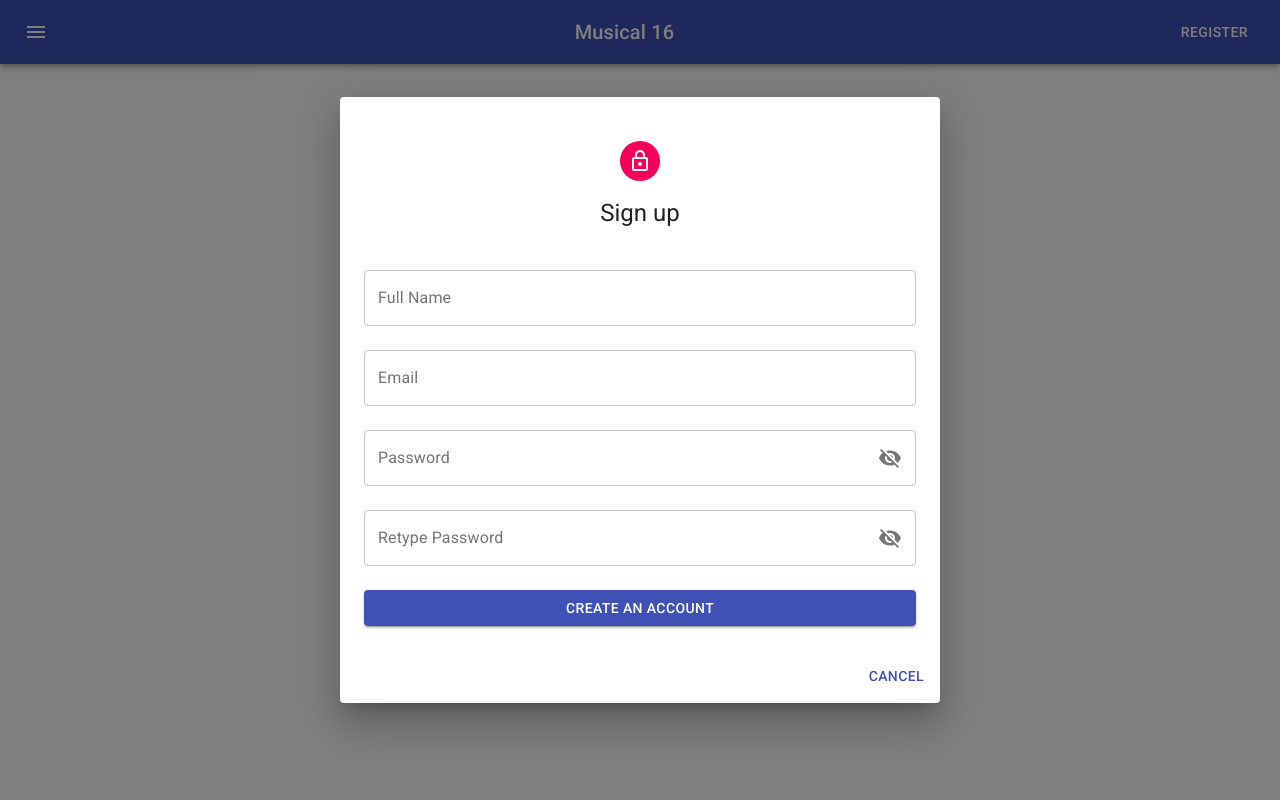
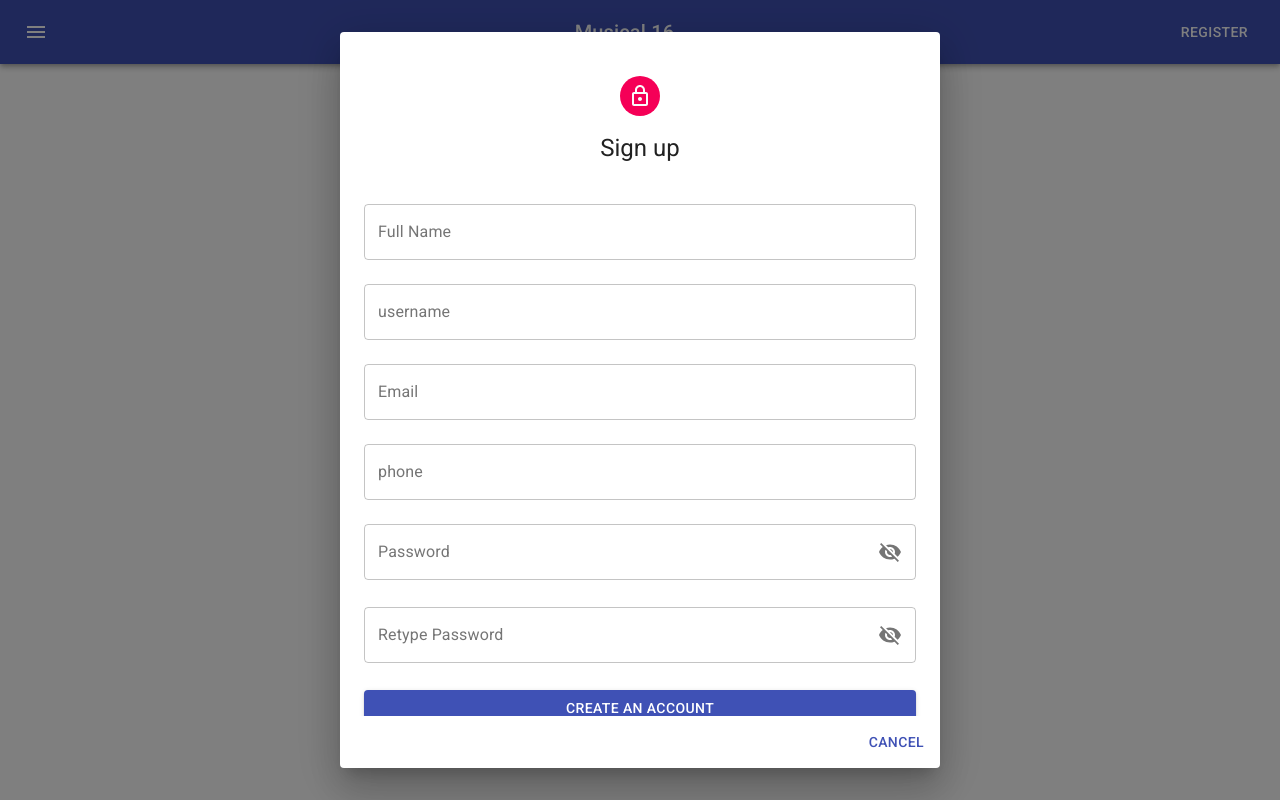
Before and after one commit to vo-vuong/FE_Reactjs, a React (Create React App) app: page / in a window 1280 px wide. Both pictures are taken after a click on the button "REGISTER". Built offline with nearby package versions, Linux system fonts and the light colour scheme.

Commit message:
add register form

```diff
--- a/src/components/form-controls/PasswordField/index.jsx
+++ b/src/components/form-controls/PasswordField/index.jsx
@@ -1,3 +1,4 @@
+import { FormHelperText } from '@material-ui/core';
 import FormControl from '@material-ui/core/FormControl';
 import IconButton from '@material-ui/core/IconButton';
 import InputAdornment from '@material-ui/core/InputAdornment';
@@ -20,7 +21,7 @@ PasswordField.propTypes = {
 function PasswordField(props) {
   const { form, name, label, disabled } = props;
   const { errors } = form;
-  const hasError = errors[name];
+  const hasError = !!errors[name];
 
   const [showPassword, setShowPassword] = useState(false);
 
@@ -29,7 +30,7 @@ function PasswordField(props) {
   };
 
   return (
-    <FormControl fullWidth margin="normal" variant="outlined">
+    <FormControl error={hasError} fullWidth margin="normal" variant="outlined">
       <InputLabel htmlFor={name}>{label}</InputLabel>
       <Controller
         name={name} // cai ni chac chan phai co
@@ -47,9 +48,9 @@ function PasswordField(props) {
           </InputAdornment>
         }
         disabled={disabled}
-        error={!!hasError} // ep boolean gi do
-        helperText={errors[name]?.message} //luc nao co moi show
       />
+
+      <FormHelperText>{errors[name]?.message}</FormHelperText>
     </FormControl>
   );
 }
--- a/src/features/Auth/components/RegisterForm/index.jsx
+++ b/src/features/Auth/components/RegisterForm/index.jsx
@@ -33,9 +33,9 @@ const useStyles = makeStyles((theme) => ({
 
 function RegisterForm(props) {
   const classes = useStyles();
-
-  const schema = yup
-    .object({
+  const phoneRegExp =
+    /^((\\+[1-9]{1,4}[ \\-]*)|(\\([0-9]{2,3}\\)[ \\-]*)|([0-9]{2,4})[ \\-]*)*?[0-9]{3,4}?[ \\-]*[0-9]{3,4}?$/;
+  const schema = yup.object({
     // .test('Vui lòng nhập trên hai từ', 'Vui lòng nhập trên hai từ', (value) => {
     //   return value.split(' ').length >= 4;
     // }), // Tra ve true la valid tra ve false invalid.
@@ -43,18 +43,32 @@ function RegisterForm(props) {
     fullName: yup
       .string()
       .required('Vui lòng nhập full name.')
-        .min(8, 'Vui lòng nhập full name lớn hơn 8 kí tự')
-        .max(32, 'Vui lòng nhập full name nhỏ hơn 32 kí tự'),
-      email: yup.string().required('Nhap email'),
-      password: yup.string().required('Nhap password'),
-      retypePassword: yup.string().required('Nhap retype password'),
-    })
-    .required();
+      .min(8, 'Vui lòng nhập full name lớn hơn 8 kí tự.')
+      .max(32, 'Vui lòng nhập full name nhỏ hơn 32 kí tự.'),
+    username: yup
+      .string()
+      .required('Vui lòng nhập username')
+      .min(5, 'Vui lòng nhập username lớn hơn 5 kí tự.')
+      .max(32, 'Vui lòng nhập username nhỏ hơn 32 kí tự.'),
+    email: yup.string().required('Vui lòng nhập email.').email('Vui lòng nhập email hợp lệ.'),
+    phone: yup.string().matches(phoneRegExp, 'Số điện thoại không hợp lệ'),
+    password: yup
+      .string()
+      .required('Vui lòng nhập password.')
+      .min(5, 'Vui lòng nhập password lớn hơn 5 kí tự.')
+      .max(20, 'Vui lòng nhập password nhỏ hơn 20 kí tự.'),
+    retypePassword: yup
+      .string()
+      .required('Vui lòng nhập retype password')
+      .oneOf([yup.ref('password')], 'Password không khớp.'),
+  });
 
   const form = useForm({
     defaultValues: {
       fullName: '',
+      username: '',
       email: '',
+      phone: '',
       password: '',
       retypePassword: '',
     },
@@ -82,7 +96,9 @@ function RegisterForm(props) {
 
       <form onSubmit={form.handleSubmit(handleSubmit)}>
         <InputField name="fullName" label="Full Name" form={form} />
+        <InputField name="username" label="username" form={form} />
         <InputField name="email" label="Email" form={form} />
+        <InputField name="phone" label="phone" form={form} />
         <PasswordField name="password" label="Password" form={form} />
         <PasswordField name="retypePassword" label="Retype Password" form={form} />
 
```
Lines whose indentation alone changed are shown as unchanged.
